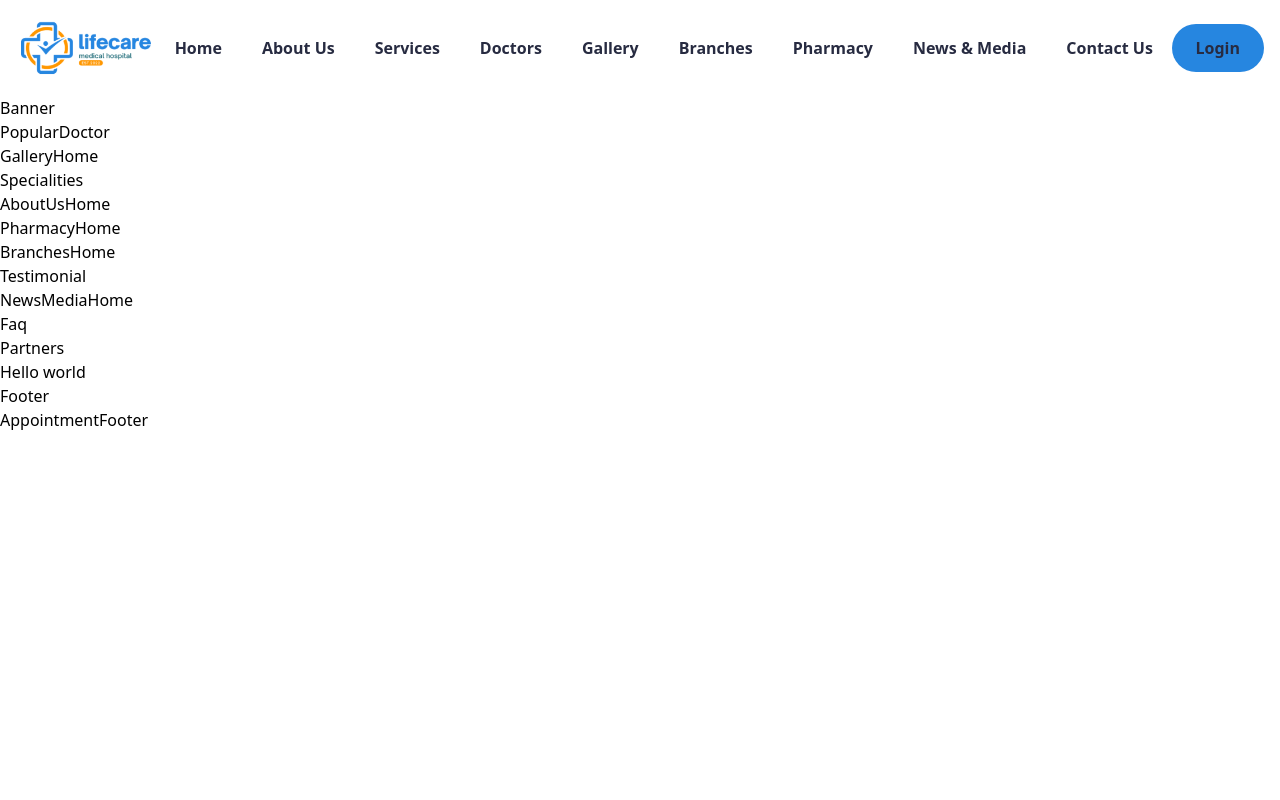
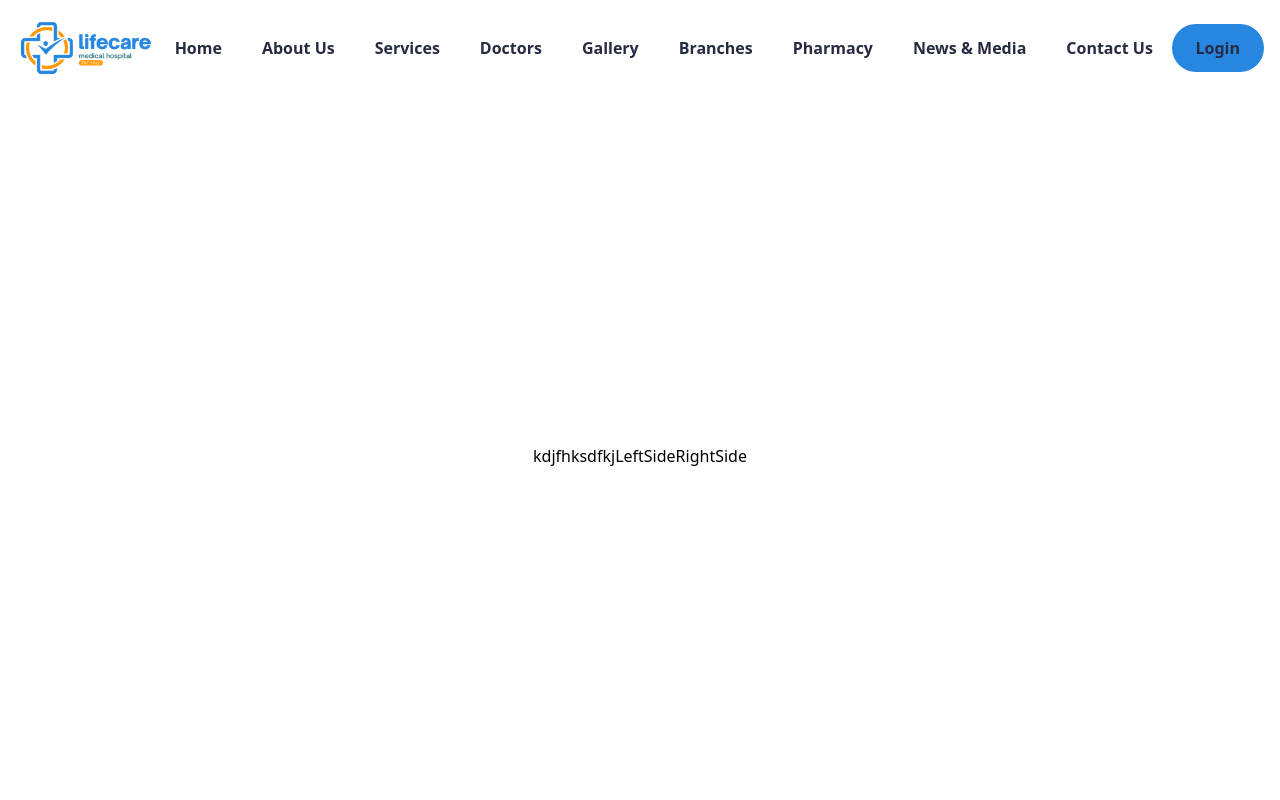
Before and after one commit to rakibulhasan-bu/hospital-app-team-project-client, a React (Vite) app: page /home in a window 1280 px wide. Shown: the top 800 px of the page. Built offline with nearby package versions, Linux system fonts and the light colour scheme.

Commit message:
banner starting

```diff
--- a/src/pages/home/Home.tsx
+++ b/src/pages/home/Home.tsx
@@ -12,7 +12,7 @@ import Testimonial from "./testimonial/Testimonial";
 
 const Home = () => {
   return (
-        <div className=''>
+    <div className="">
       <Banner />
       <PopularDoctor />
       <GalleryHome />
--- a/src/pages/home/banner/Banner.tsx
+++ b/src/pages/home/banner/Banner.tsx
@@ -1,9 +1,16 @@
+import LeftSide from "./LeftSide";
+import RightSide from "./RightSide";
+
 const Banner = () => {
-    return (
-        <div className='container mx-auto px-2 lg:px-0'>
-            Banner
-        </div>
-    );
+  return (
+    <div className="lg:h-[90vh] mx-auto container flex justify-center ">
+      <div className=" lg:flex items-center justify-between">
+        <h1>kdjfhksdfkj</h1>
+        <LeftSide />
+        <RightSide />
+      </div>
+    </div>
+  );
 };
 
 export default Banner;
--- /dev/null
+++ b/src/pages/home/banner/LeftSide.tsx
@@ -0,0 +1,5 @@
+const LeftSide = () => {
+  return <div>LeftSide</div>;
+};
+
+export default LeftSide;
--- /dev/null
+++ b/src/pages/home/banner/RightSide.tsx
@@ -0,0 +1,5 @@
+const RightSide = () => {
+  return <div>RightSide</div>;
+};
+
+export default RightSide;
```
Also changed, not shown: src/assets/banner.png (added). Lines whose indentation alone changed are shown as unchanged.
